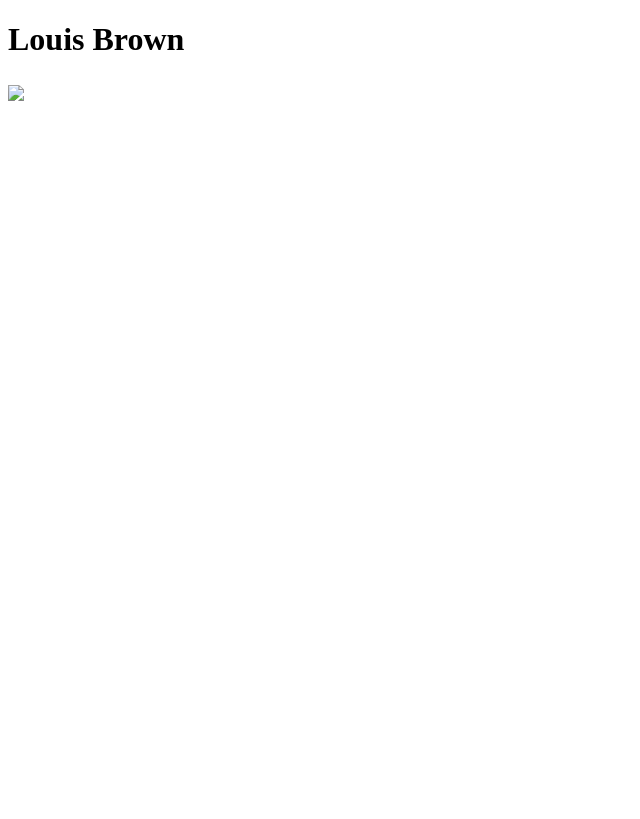
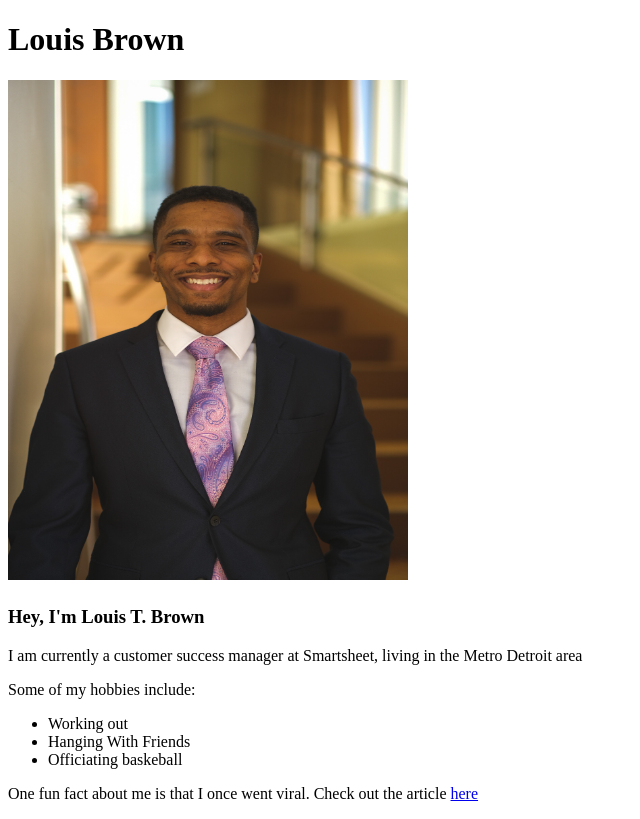
Before and after one commit to Nup3/portfolio, a plain HTML site: page portfolio/index.html in a window 1280 px wide. Shown: the whole page, without its empty margins (0-640 px from the left). Drawn offline with Linux system fonts and the light colour scheme.

Commit message:
Adding Link

```diff
--- a/portfolio/index.html
+++ b/portfolio/index.html
@@ -9,8 +9,22 @@
     <body>
       <h1> Louis Brown</h1>
       <h2>
-        <img src ="../images/headshot.jpg"/>
+        <img src ="Headshot.JPG" alt="Louis Headshot"
+          width="400"
+          height="500"/>
       </h2>
+      <h3>
+        Hey, I'm Louis T. Brown
+      </h3>
+        <p>I am currently a customer success manager at Smartsheet, living in the Metro Detroit area </p>
+        <p> Some of my hobbies include:</p>
+      <ul>
+        <li>Working out</li>
+        <li>Hanging With Friends</li>
+        <li>Officiating baskeball</li>
+      </ul>
+      <p>One fun fact about me is that I once went viral. Check out the article <a href="https://www.cbssports.com/nba/news/basketball-referee-videos-himself-practicing-the-many-different-ways-to-give-a-technical/">here</a>
+      </p>
     </body>
   </head>
 </html>
```
